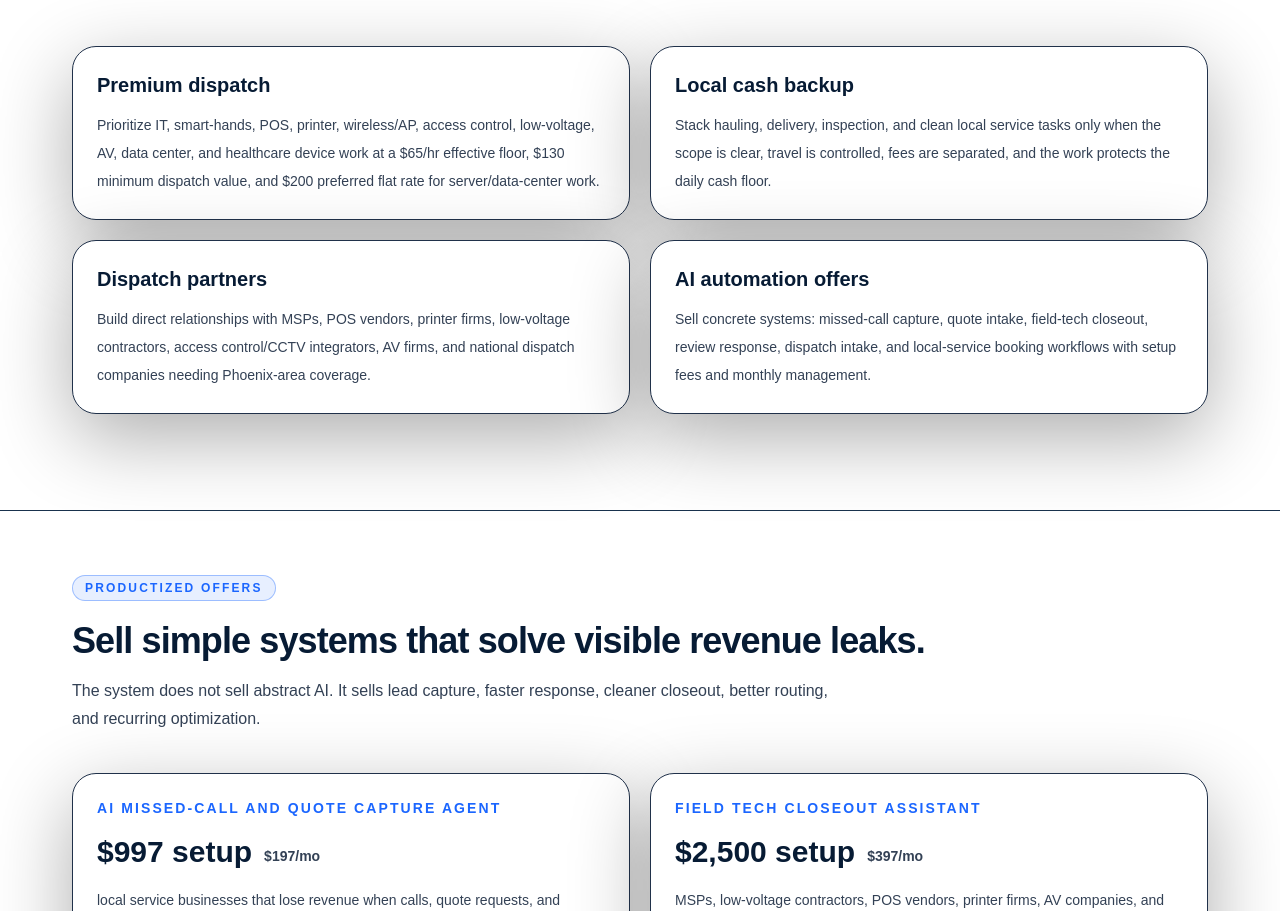
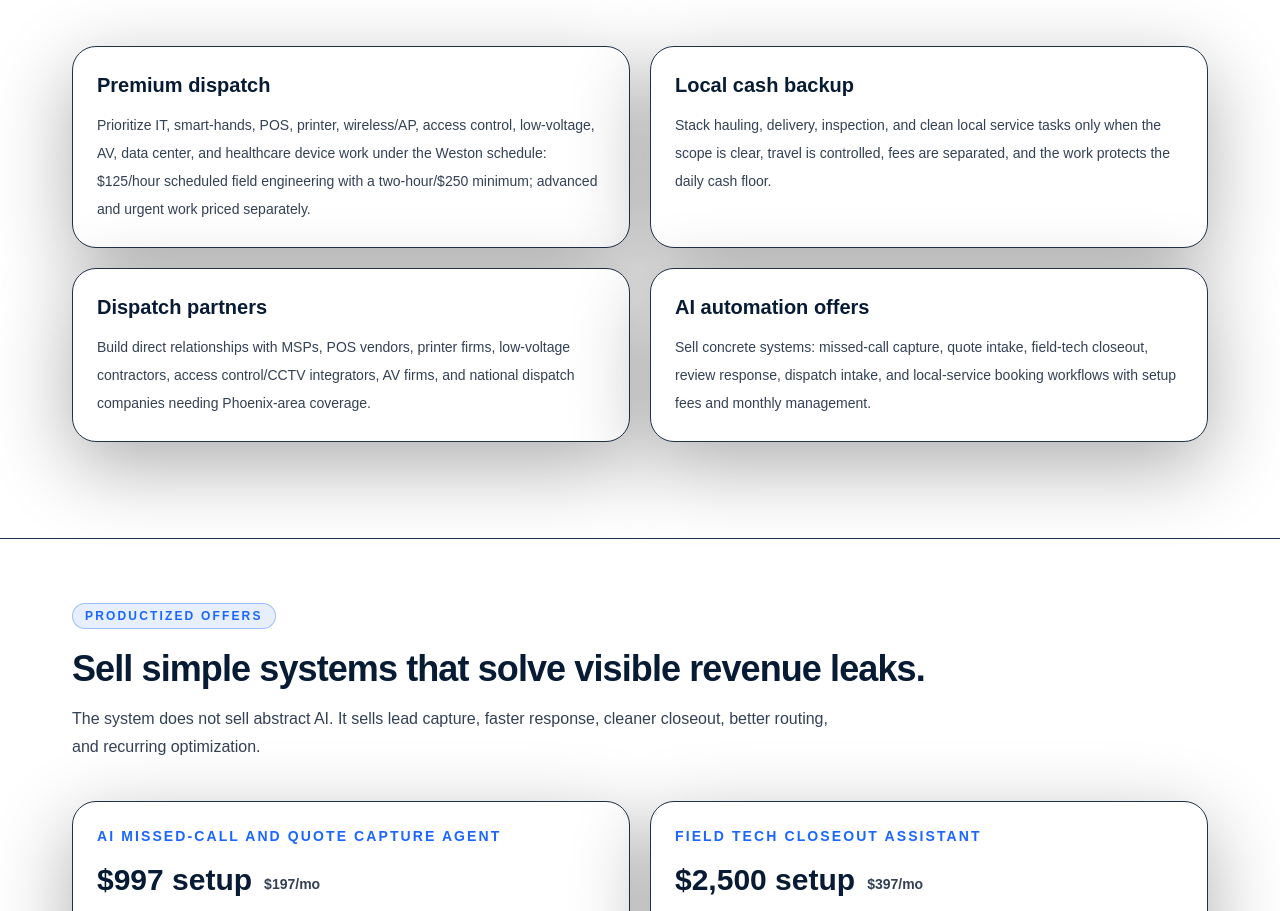
Before and after one commit to quantam101/already-here-llc, a Next.js app: page /revenue-mesh in a window 1280 px wide. Shown: the part 1014-1925 px from the top of the page. Built offline with nearby package versions, Linux system fonts and the light colour scheme; no server answers.

Commit message:
Align revenue mesh page with Weston schedule

```diff
--- a/app/revenue-mesh/page.tsx
+++ b/app/revenue-mesh/page.tsx
@@ -20,7 +20,7 @@ export const metadata: Metadata = {
 const lanes = [
   {
     title: 'Premium dispatch',
-    body: 'Prioritize IT, smart-hands, POS, printer, wireless/AP, access control, low-voltage, AV, data center, and healthcare device work at a $65/hr effective floor, $130 minimum dispatch value, and $200 preferred flat rate for server/data-center work.'
+    body: 'Prioritize IT, smart-hands, POS, printer, wireless/AP, access control, low-voltage, AV, data center, and healthcare device work under the Weston schedule: $125/hour scheduled field engineering with a two-hour/$250 minimum; advanced and urgent work priced separately.'
   },
   {
     title: 'Local cash backup',
```
